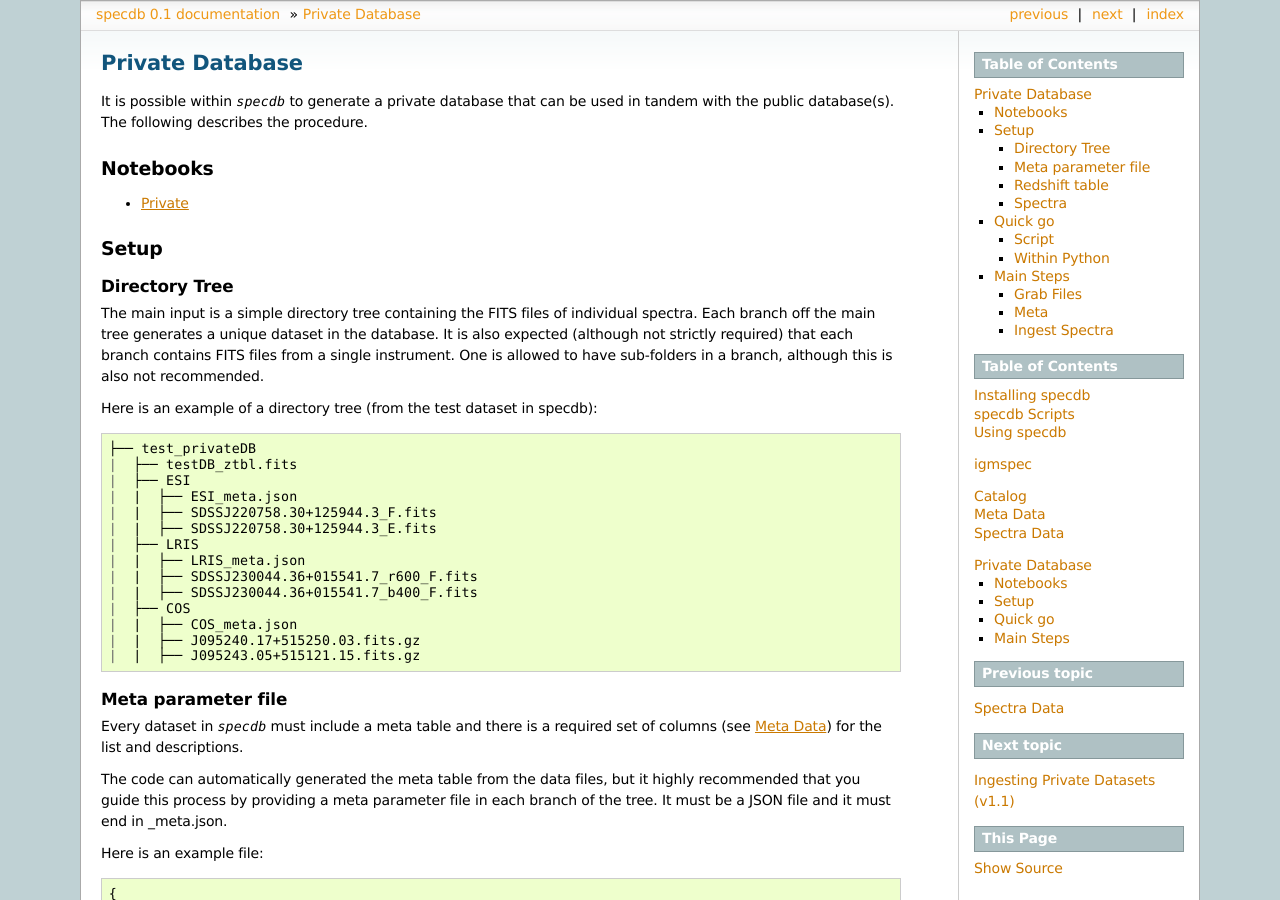
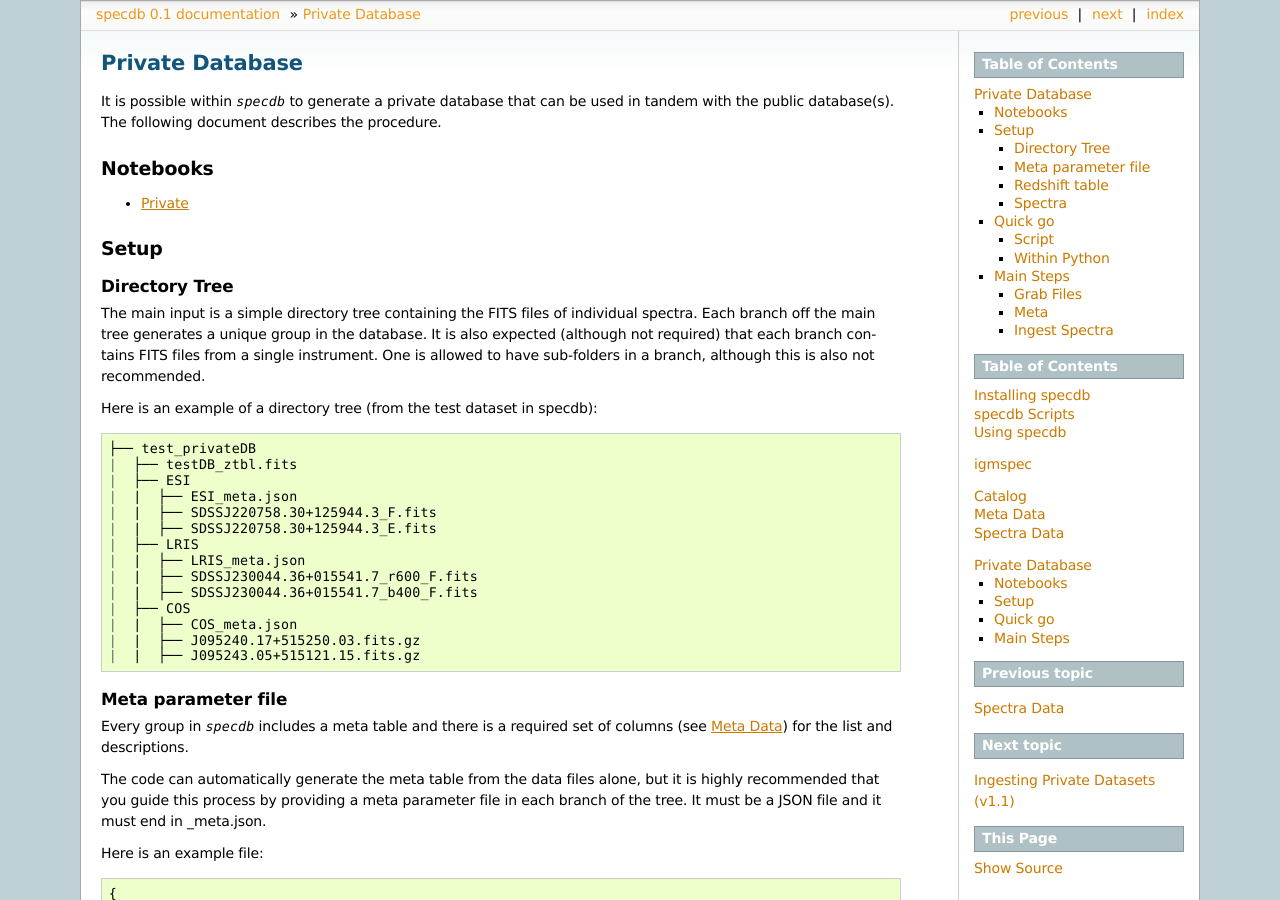
Before and after one commit to specdb/specdb, a Sphinx documentation site: the page built from docs/private.rst, in a window 1280 px wide and 900 px high. Built offline with Sphinx 7.4.7, drawn with Linux system fonts in a browser that asks for light colours; pages that are not in the unit, such as notebooks, are missing from menus.

```diff
--- a/docs/private.rst
+++ b/docs/private.rst
@@ -6,7 +6,7 @@ Private Database
 
 It is possible within `specdb` to generate a private
 database that can be used in tandem with the public
-database(s). The following describes the procedure.
+database(s). The following document describes the procedure.
 
 Notebooks
 =========
@@ -24,8 +24,8 @@ Directory Tree
 
 The main input is a simple directory tree containing the
 FITS files of individual spectra.  Each branch off the main
-tree generates a unique dataset in the database.  It is also
-expected (although not strictly required) that each branch
+tree generates a unique group in the database.  It is also
+expected (although not required) that each branch
 contains FITS files from a single instrument.  One is
 allowed to have sub-folders in a branch, although this is
 also not recommended.
@@ -52,13 +52,13 @@ Here is an example of a directory tree
 Meta parameter file
 -------------------
 
-Every dataset in `specdb` must include a meta table and there
+Every group in `specdb` includes a meta table and there
 is a required set of columns (see :doc:`meta`) for the list
 and descriptions.
 
-The code can automatically generated the meta table from the
-data files, but it highly recommended that you guide this process
-by providing a meta parameter file in each branch of the tree.
+The code can automatically generate the meta table from the
+data files alone, but it is highly recommended that you
+guide this process by providing a meta parameter file in each branch of the tree.
 It must be a JSON file and it must end in _meta.json.
 
 Here is an example file::
```
Also changed, not shown: docs/nb/Private_Ingest.ipynb, 2 other files.
